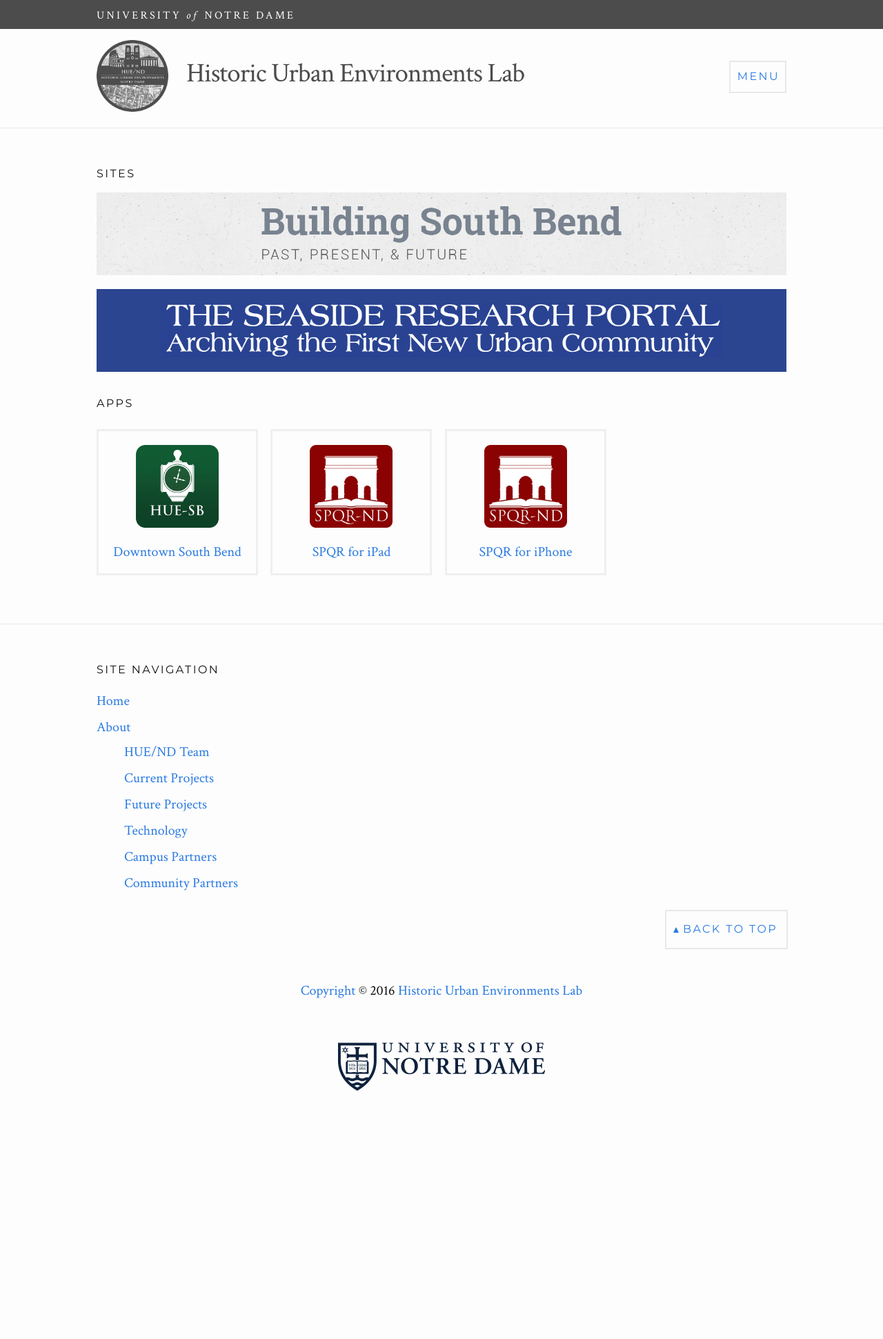
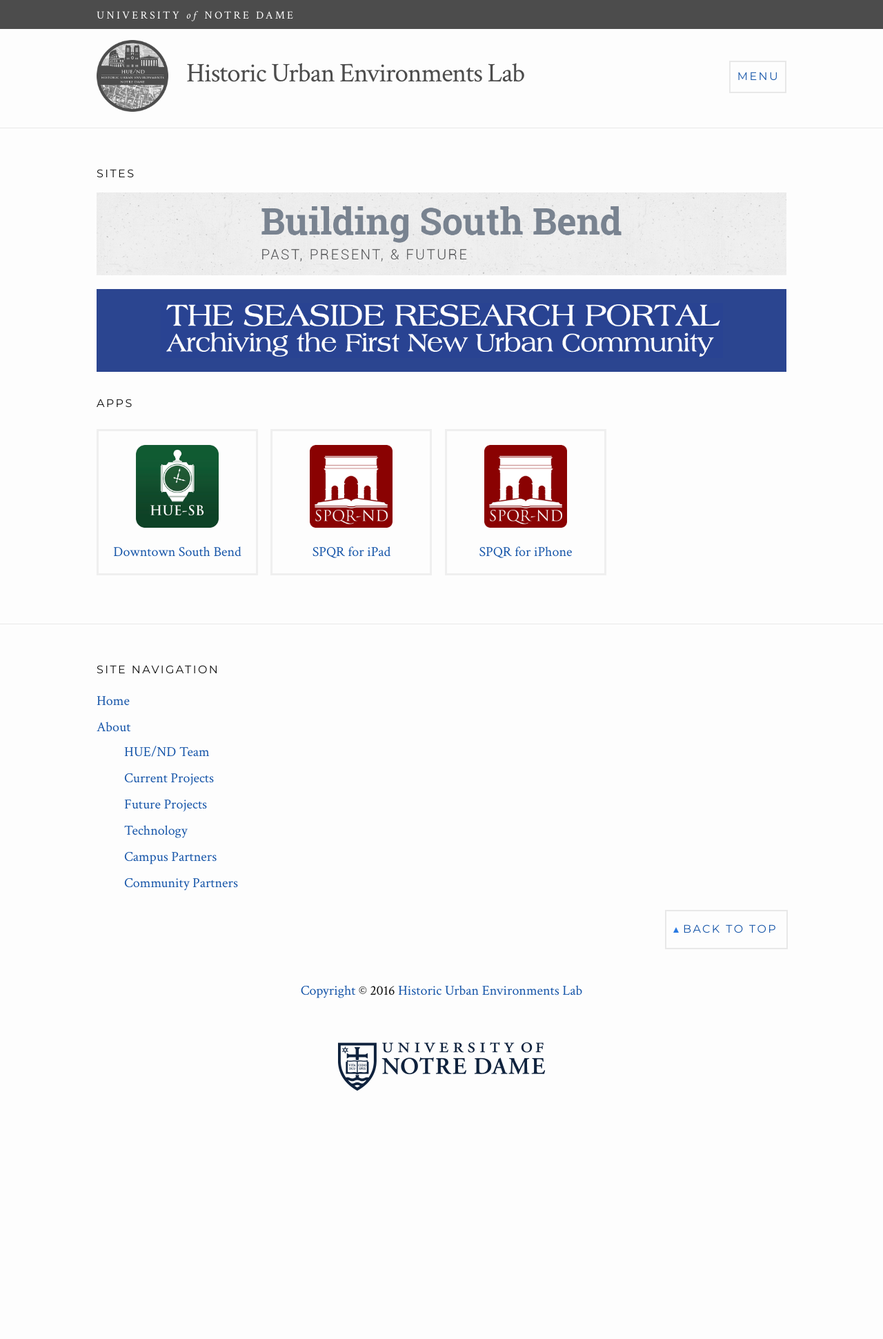
Before and after one commit to HUE-ND/HUE-ND.github.io, a Jekyll site: the page built from index.html, in a window 1280 px wide. Shown: the whole page at 69% size. Built offline with Jekyll 4.4.1, drawn with Linux system fonts in a browser that asks for light colours.

Commit message:
Addressing accessibility concerns
Improved link contrast, adjusted heading levels on homepage, ensured
that site link text remains unseen.

```diff
--- a/_sass/_base.scss
+++ b/_sass/_base.scss
@@ -105,6 +105,7 @@ h2 {
   font-weight: $base-font-weight;
 }
 
+.home h2,
 h3,
 h4,
 h5,
@@ -124,7 +125,7 @@ h6,
 
 // Links
 a {
-  color: $brand-color;
+  color: darken($brand-color, 15%);
   text-decoration: none;
 
   &:visited {
--- a/_sass/_layout.scss
+++ b/_sass/_layout.scss
@@ -276,6 +276,10 @@
 
   .site-link {
     padding: 1em;
+
+    &:hover {
+      text-decoration: none;
+    }
   }
 
   .link-text {
@@ -286,7 +290,7 @@
     display: block;
     height: 4em;
     overflow: hidden;
-    text-indent: -100%;
+    text-indent: -150%;
   }
 
   .seaside {
--- a/index.html
+++ b/index.html
@@ -4,7 +4,7 @@ layout: default
 
 <section class="home">
 
-  <h3>Sites</h3>
+  <h2>Sites</h2>
   <ul class="site-list">
     <li class="site dtsb">
       <a class="site-link" href="http://buildingsouthbend.nd.edu/">
@@ -24,7 +24,7 @@ layout: default
     </li>
   </ul>
 
-  <h3>Apps</h3>
+  <h2>Apps</h2>
   <ul class="app-list">
     <li class="app dtsb">
       <a class="app-link" href="https://itunes.apple.com/us/app/downtown-sb/id993179423">
```
